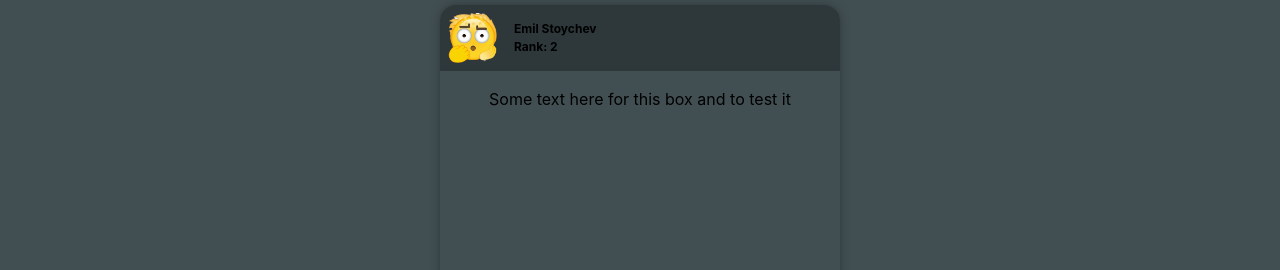
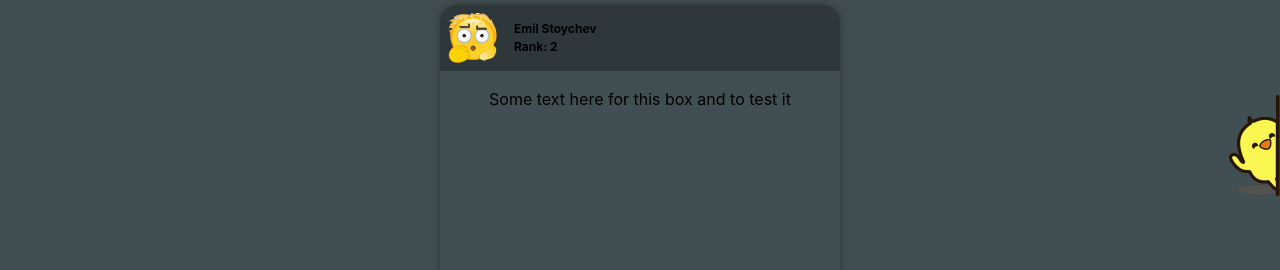
Before and after one commit to Emil-Stoychev/jokes-app, a Vue app in the folder my-vue-app/: page / in a window 1280 px wide. Shown: the part 148-418 px from the top of the page. Built offline with nearby package versions, Linux system fonts and the light colour scheme; what vue-writer would draw is missing.

Commit message:
add emojie on both side to show it anim

```diff
--- a/my-vue-app/src/components/core/Navigation.vue
+++ b/my-vue-app/src/components/core/Navigation.vue
@@ -8,22 +8,51 @@ export default {
                 { value: '/profile', name: 'Profile', selected: false },
                 { value: '/about', name: 'About', selected: false },
                 { value: '/login', name: 'Login', selected: false },
-            ]
+            ],
+            emojies: ['hiding-left.gif', 'hiding-right.gif'],
+            leftPosition: `${Math.floor(Math.random() * (48 - 2 + 1) + 2)}rem`,
+            rightPosition: `${Math.floor(Math.random() * (48 - 2 + 1) + 2)}rem`,
+            isChanged: false
         }
     },
+    methods: {
+        hideAndChangePos() {
+            this.isChanged = !this.isChanged
+            this.leftPosition = `${Math.floor(Math.random() * (48 - 2 + 1) + 2)}rem`
+            this.rightPosition = `${Math.floor(Math.random() * (48 - 2 + 1) + 2)}rem`
+        }
+    }
 };
 </script>
 
 <template>
+    <img @click="hideAndChangePos" v-if="isChanged" class="hiding-left" :style="{ bottom: leftPosition }" :src="`/images/${emojies[0]}`" />
+    <img @click="hideAndChangePos" v-else class="hiding-right" :style="{ bottom: rightPosition }" :src="`/images/${emojies[1]}`" />
     <nav>
         <img src="https://i.pinimg.com/originals/03/3f/59/033f59d49fcf7135adb4e0424eea109b.png" />
         <ul>
-            <router-link v-for="el of this.navLinks" :to="el.value" :key="el.value" :class="{ 'selected': this.$route.path === el.value }">{{ el.name }}</router-link>
+            <router-link v-for="el of this.navLinks" :to="el.value" :key="el.value"
+                :class="{ 'selected': this.$route.path === el.value }">{{ el.name }}</router-link>
         </ul>
     </nav>
 </template>
 
 <style scoped>
+/* ABSOLUTE EMOJIES */
+
+.hiding-left {
+    position: fixed;
+    left: -3rem;
+    z-index: 1;
+}
+
+.hiding-right {
+    position: fixed;
+    right: -3rem;
+    z-index: 1;
+}
+
+/* NAV */
 nav {
     user-select: none;
     display: flex;
@@ -54,7 +83,7 @@ ul {
     flex-wrap: wrap;
 }
 
-ul > a {
+ul>a {
     cursor: pointer;
     padding: 0.5rem;
     text-decoration: none;
@@ -63,7 +92,7 @@ ul > a {
     overflow: hidden;
 }
 
-ul > a::after {
+ul>a::after {
     content: '';
     position: absolute;
     bottom: 0;
@@ -74,7 +103,7 @@ ul > a::after {
     transition: width 0.5s ease;
 }
 
-ul > a.selected::after {
+ul>a.selected::after {
     width: 100%;
 }
 
```
Also changed, not shown: my-vue-app/public/images/hiding-left.gif (added), my-vue-app/public/images/hiding-right.gif (added).
